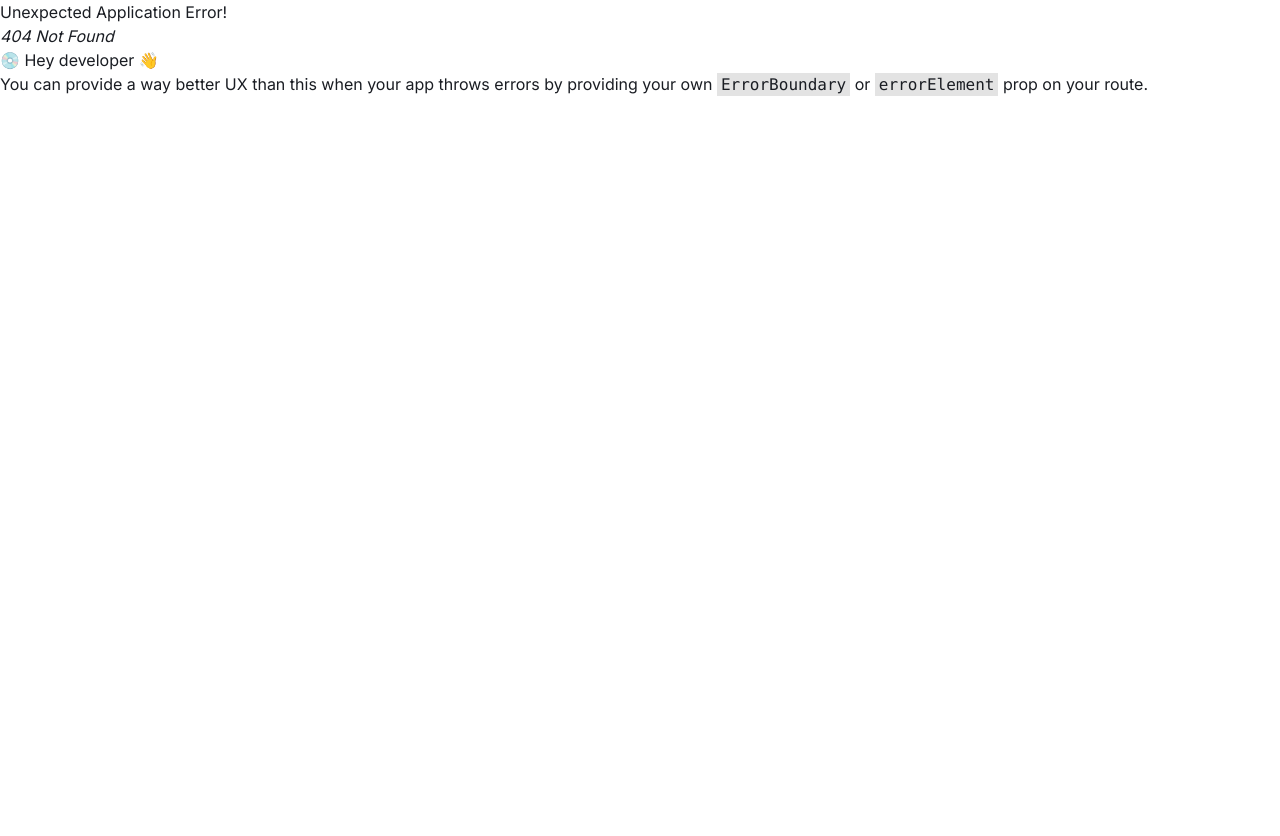
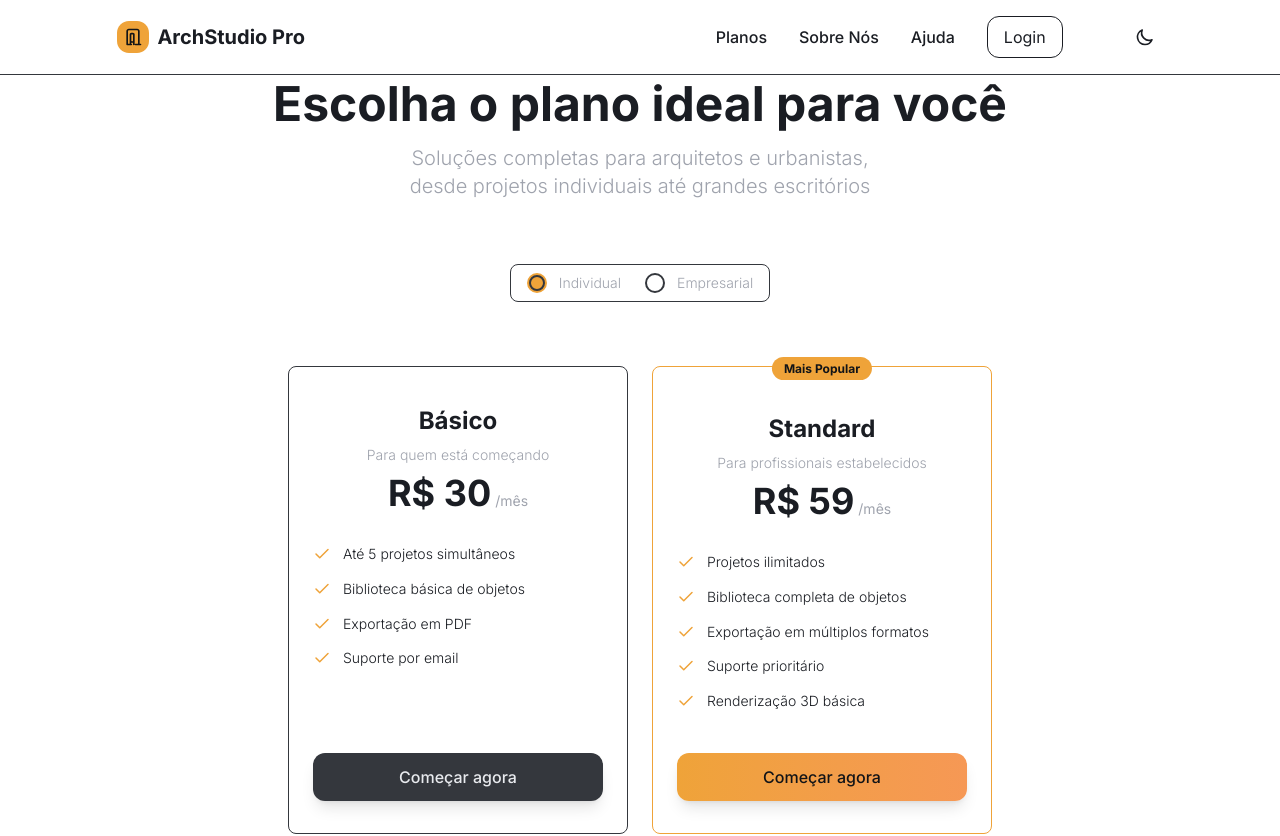
Before and after one commit to MH-Tech-Project/front-archstudio-web, a React (Vite) app: page /plans in a window 1280 px wide. Before the commit this address had no page. Shown: the top 836 px of the page. Before the commit the page ends 800 px from the top, so only its background shows below. Built offline with nearby package versions, Linux system fonts and the light colour scheme.

Commit message:
feat: screen plans

```diff
--- a/src/pages/Home/index.tsx
+++ b/src/pages/Home/index.tsx
@@ -1,5 +1,5 @@
 import Features from "../../components/Features";
-import Header from "../../components/header";
+import Header from "../../components/Header";
 import Hero from "../../components/Hero";
 
 export default function Home() {
--- /dev/null
+++ b/src/pages/Plans/index.tsx
@@ -0,0 +1,20 @@
+import Header from "../../components/Header";
+import PlansSelector from "../../components/PlansSelector";
+
+export default function Plans() {
+    return(
+        <div className="w-full min-h-screen flex flex-col justify-center items-center">
+            <Header />
+            <div className="w-full flex flex-col gap-16 justify-center items-center mt-40 lg:mt-20">
+                <div className="w-11/12 md:w-3/5 flex flex-col justify-center items-center text-center gap-4">
+                    <h1 className="text-3xl md:text-5xl text-foreground font-bold flex-wrap text-center">Escolha o plano ideal para você</h1>
+                    <p className="w-4/5  lg:w-3/5 text-base md:text-xl text-[#9FA3AD] font-light text-center">Soluções completas para arquitetos e urbanistas, desde projetos individuais até grandes escritórios</p>
+                </div>
+
+                <div className="w-4/5">
+                    <PlansSelector />
+                </div>
+            </div>
+        </div>
+    )
+}
--- a/src/routes.tsx
+++ b/src/routes.tsx
@@ -1,6 +1,7 @@
 import { createBrowserRouter } from 'react-router-dom'
 import Home from './pages/Home'
 import Login from './pages/Login'
+import Plans from './pages/Plans'
 
 export const router = createBrowserRouter([
   {
@@ -10,5 +11,9 @@ export const router = createBrowserRouter([
   {
     path: '/login',
     element: <Login />,
+  },
+  {
+    path: '/plans',
+    element: <Plans />,
   }
 ])
```
